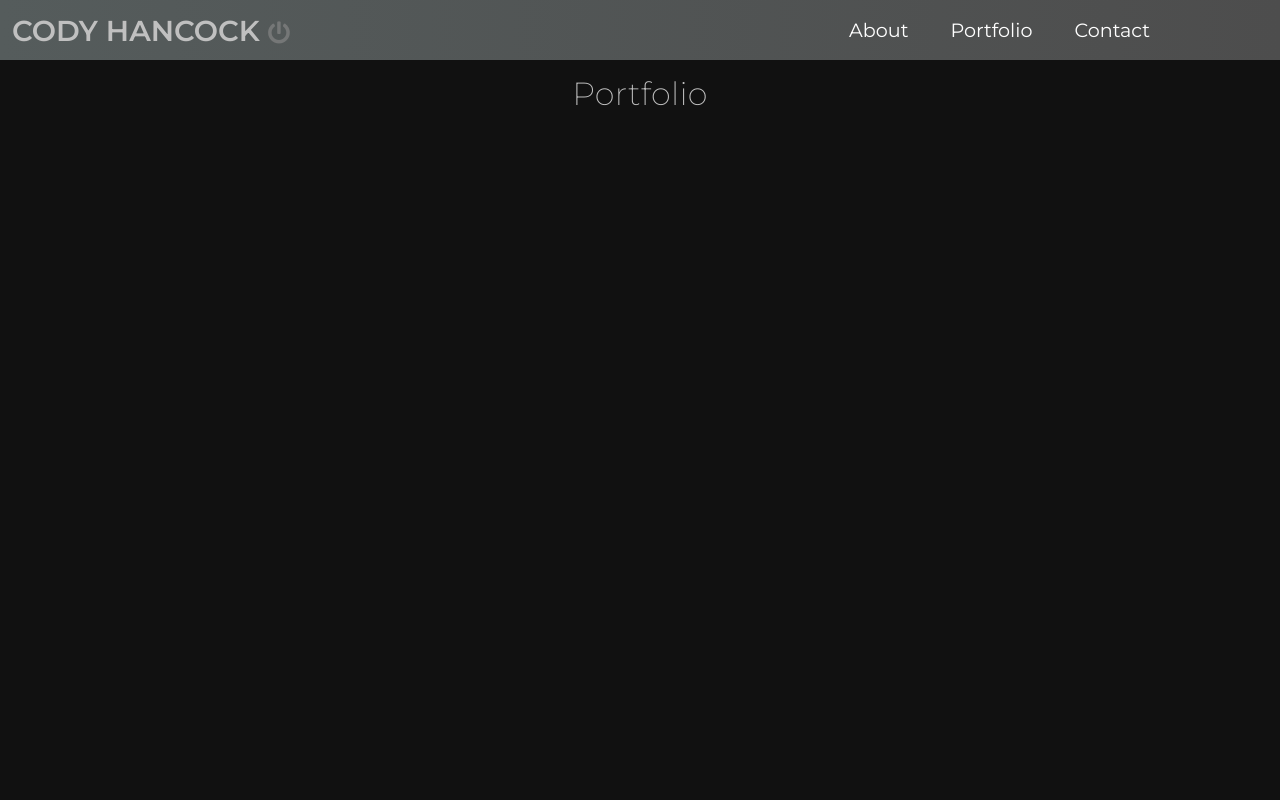
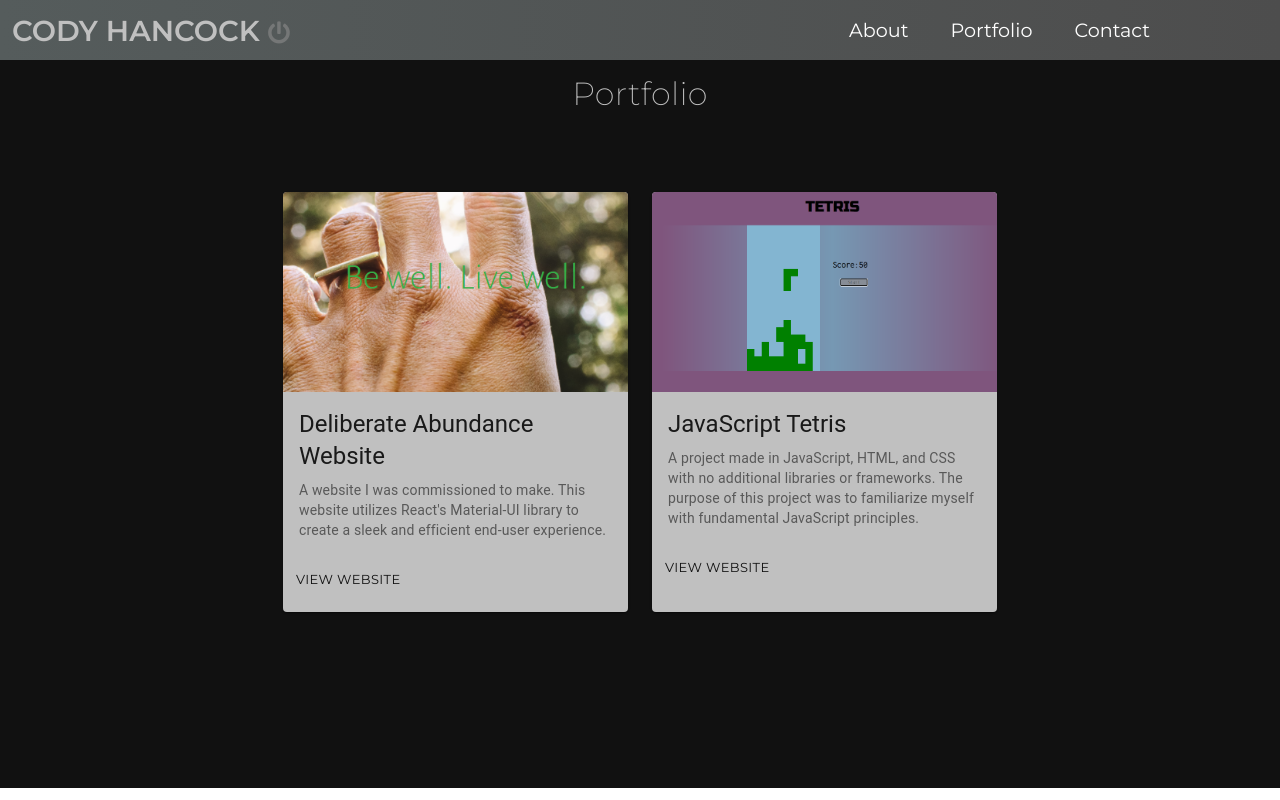
Before and after one commit to cbhancock-deeto/mainWebsite, a React (Create React App) app: page /portfolio in a window 1280 px wide. Built offline with nearby package versions, Linux system fonts and the light colour scheme.

Commit message:
portfolio page finished

```diff
--- a/src/components/Portfolio/Portfolio.js
+++ b/src/components/Portfolio/Portfolio.js
@@ -1,17 +1,29 @@
-import React from 'react';
-import {Grid, Typography} from '@material-ui/core';
-import {makeStyles} from '@material-ui/styles';
+import React from "react";
+
+import {
+  Grid,
+  Typography,
+  Card,
+  CardActionArea,
+  CardActions,
+  CardContent,
+  CardMedia,
+  Button,
+} from "@material-ui/core";
+import { makeStyles } from "@material-ui/styles";
 import Toolbar from "../Layout/Toolbar/Toolbar";
-
-
+import projects from "./Projects";
 
 const useStyles = makeStyles((theme) => ({
-    portfolioBackground: {
+  portfolioBackground1: {
+    backgroundColor: `${theme.palette.primary.main}`,
+  },
+  portfolioBackground2: {
     backgroundColor: `${theme.palette.primary.main}`,
     height: "100vh",
   },
   portfolioHeading: {
-        fontFamily: 'Montserrat, sans-serif',
+    fontFamily: "Montserrat, sans-serif",
     fontWeight: "200",
     fontSize: "2rem",
     textAlign: "center",
@@ -24,19 +36,81 @@ const useStyles = makeStyles((theme) => ({
       paddingBottom: 18,
     },
   },
+  root: {
+    maxWidth: 345,
+    height: 420,
+    backgroundColor: `${theme.palette.secondary.main}`,
+  },
+  media: {
+    height: 200,
+  },
 }));
 
+function Portfolio() {
+  const classes = useStyles();
 
-function Portfolio(){
-    const classes = useStyles()
+  const projectList = projects.map((p) => (
+    <Grid item key={p.key}>
+      <MediaCard
+
+        url={p.url}
+        description={p.description}
+        title={p.title}
+        img={p.img}
+      />
+    </Grid>
+  ));
+
   return (
-        <Grid container
-        direction="column"
-        className={classes.portfolioBackground}>
+    <div className={classes.portfolioBackground2}>
       <Toolbar />
-            <Typography className={classes.portfolioHeading}>Portfolio</Typography>
+      <Grid
+        container
+        className={classes.portfolioBackground1}
+        justify="center"
+        alignItems="center"
+        spacing={3}
+      >
+        <Grid xs={12} item>
+          <Typography className={classes.portfolioHeading}>
+            Portfolio
+          </Typography>
         </Grid>
-    )
+
+        {projectList}
+      </Grid>
+    </div>
+  );
+}
+
+function MediaCard(props) {
+  const classes = useStyles();
+
+  return (
+    <Card className={classes.root}>
+      <CardActionArea>
+        <CardMedia
+          key={props.key}
+          className={classes.media}
+          image={props.img}
+          title={props.title}
+        />
+        <CardContent>
+          <Typography gutterBottom variant="h5" component="h2">
+            {props.title}
+          </Typography>
+          <Typography variant="body2" color="textSecondary" component="p">
+            {props.description}
+          </Typography>
+        </CardContent>
+      </CardActionArea>
+      <CardActions>
+        <Button href={props.url} size="small" color="primary">
+          View Website
+        </Button>
+      </CardActions>
+    </Card>
+  );
 }
 
 export default Portfolio;
--- /dev/null
+++ b/src/components/Portfolio/Projects.js
@@ -0,0 +1,21 @@
+import tetrisImg from '../../assets/images/tetristhumbnail.PNG';
+import DALimg from '../../assets/images/deliberateAbundanceThumbnail.PNG';
+
+var Projects = [
+    {
+        key: 2,
+        url: '//deliberate-abundance-website.netlify.app',
+        img: DALimg,
+        title: 'Deliberate Abundance Website',
+        description: 'A website I was commissioned to make. This website utilizes React\'s Material-UI library to create a sleek and efficient end-user experience.',
+    },
+    {
+        key: 1,
+        url: '//cbhancock-deeto.github.io/tetrisGame',
+        img: tetrisImg,
+        title: 'JavaScript Tetris',
+        description: 'A project made in JavaScript, HTML, and CSS with no additional libraries or frameworks.  The purpose of this project was to familiarize myself with fundamental JavaScript principles.',
+    },
+]
+
+export default Projects
```
Also changed, not shown: src/assets/images/deliberateAbundanceThumbnail.PNG (added), src/assets/images/tetristhumbnail.PNG (added). Lines whose indentation alone changed are shown as unchanged.
